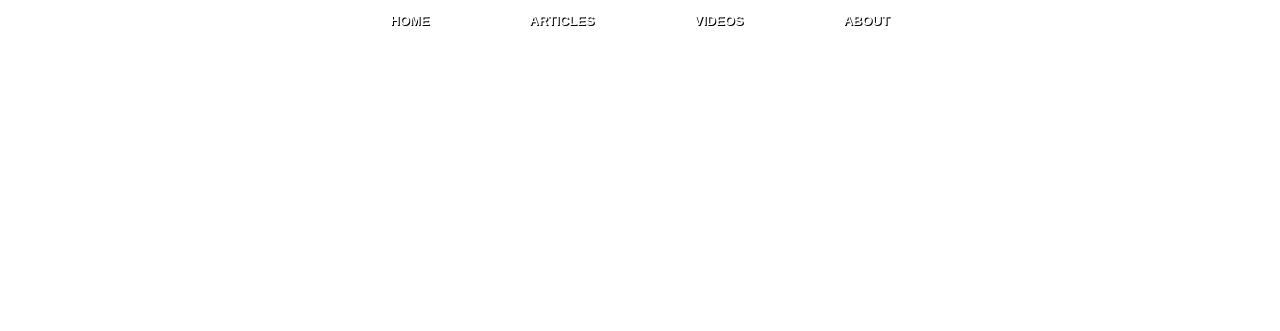
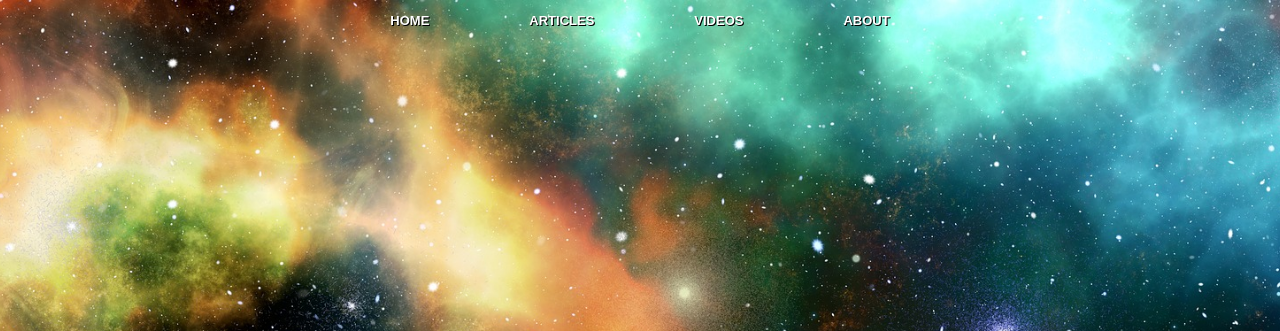
Before and after one commit to HurAli123/QuantuMania, a plain HTML site: page index.html in a window 1280 px wide. Shown: the top 331 px of the page. Drawn offline with Linux system fonts and the light colour scheme; a web font is replaced by a local one.

Commit message:
Update style.css

```diff
--- a/style.css
+++ b/style.css
@@ -61,7 +61,7 @@ nav a:hover {
   z-index: -1;
   top: 0;
   left: 0;
-  background-image: url("images/universe.jpg");
+  background-image: url("universe.jpg");
   background-size: cover;
   background-position: center center;
 
```
